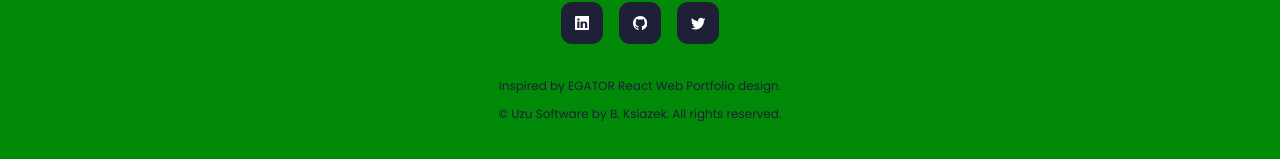
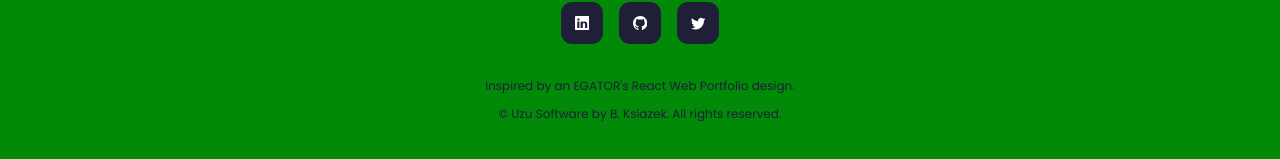
Before and after one commit to beksiazek/beksiazek.github.io, a React (Create React App) app: page / in a window 1280 px wide. Shown: the part 5388-5547 px from the top of the page. Built offline with nearby package versions, Linux system fonts and the light colour scheme.

Commit message:
Edited images and footer text

```diff
--- a/src/components/footer/Footer.jsx
+++ b/src/components/footer/Footer.jsx
@@ -17,7 +17,7 @@ export default function Footer() {
       </ul>
       <FooterSocials />
       <div className="footer__copyright">
-        <small>Inspired by EGATOR React Web Portfolio design.</small>
+        <small>Inspired by an EGATOR's React Web Portfolio design.</small>
         <small>&copy; Uzu Software by B. Ksiazek. All rights reserved.</small>
       </div>
     </footer>
```
Also changed, not shown: src/assets/about-me.png, src/assets/me.png.
